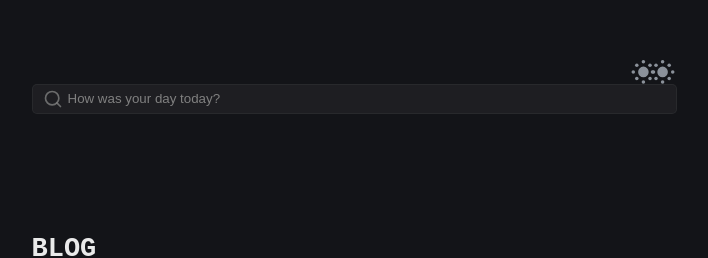
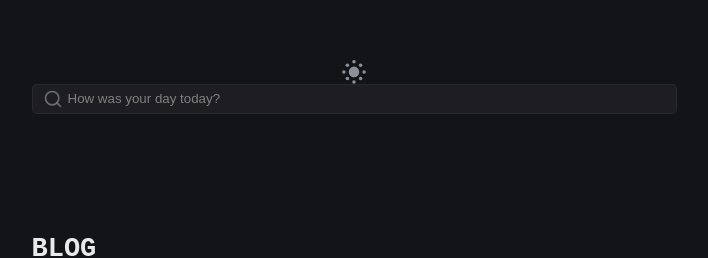
Before and after one commit to k-sub-git/younggunkim.github.io, a Jekyll site: the page built from index.html, in a window 1280 px wide. Shown: the top 258 px of the page, without its empty margins (286-994 px from the left). Built offline with Jekyll 4.4.1, drawn with Linux system fonts in a browser that asks for light colours.

Commit message:
Update index.html

```diff
--- a/index.html
+++ b/index.html
@@ -6,7 +6,7 @@ layout: default
         <h1>{{ site.greetings }}</h1>
         <button title="Change theme" id="theme-toggle" onclick="modeSwitcher()">
             <div></div>
-		<div></div>
+
         </button>
 <!--     </div>
     <div class="bio">
@@ -15,6 +15,7 @@ layout: default
 	    <a href="{{ site.url }}{{ site.baseurl }}/about/">> About me</a>
         </p>
     </div> -->
+	    <div></div>
 
 
 </section>
```
